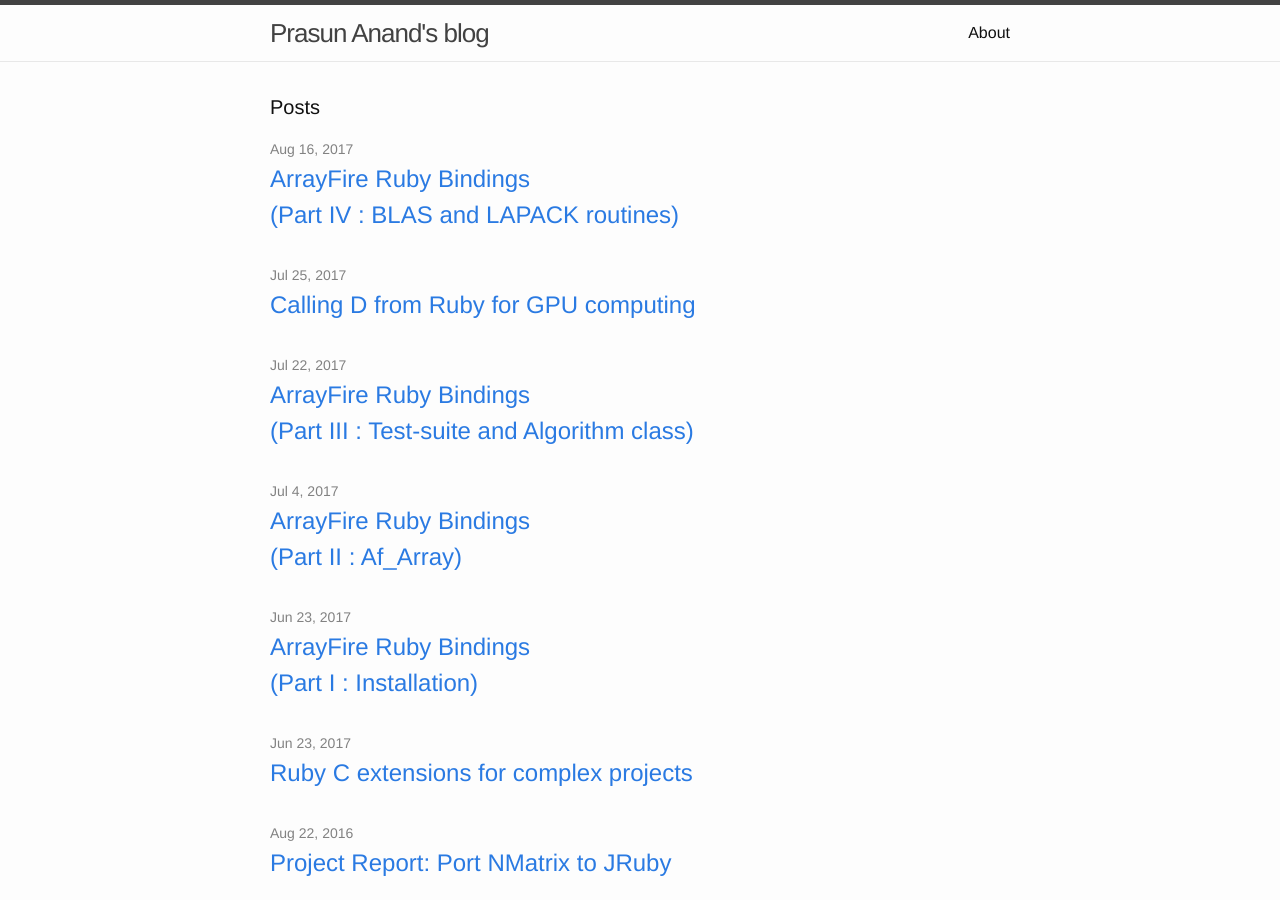
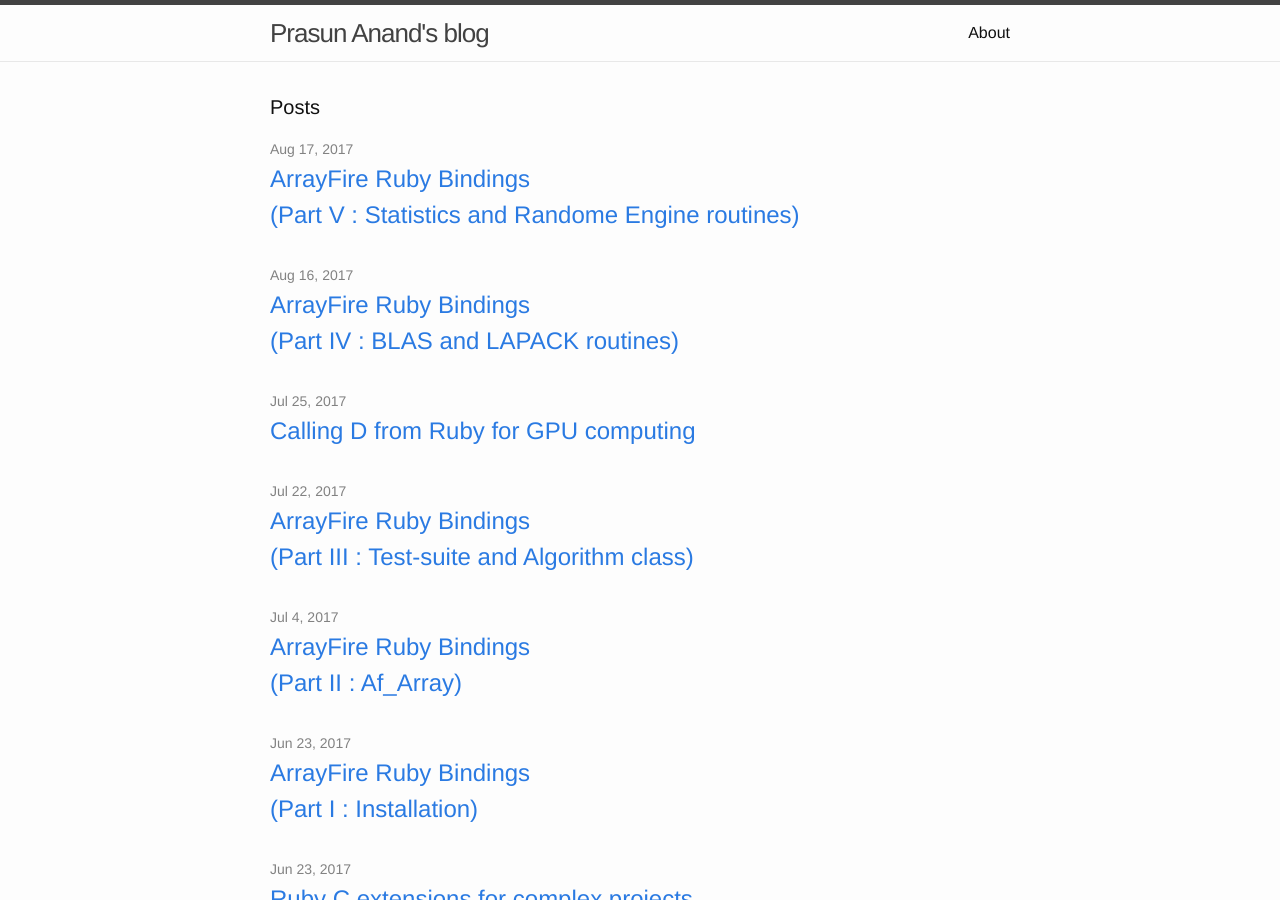
Before and after one commit to prasunanand/prasunanand.github.io, a Jekyll site: the page built from index.html, in a window 1280 px wide and 900 px high. Built offline with Jekyll 4.4.1, drawn with Linux system fonts in a browser that asks for light colours; some of the changed lines change nothing that is shown.

Commit message:
statistics and random engine

````diff
--- a/_posts/2017-08-16-gsoc17-arrayfire-ruby-bindings-part-4-blas-lapack.markdown
+++ b/_posts/2017-08-16-gsoc17-arrayfire-ruby-bindings-part-4-blas-lapack.markdown
@@ -320,7 +320,7 @@
 We can now use `ArrayFire-rb` for linear algebra since the BLAS and LAPACK routines are in
 place. Also, the performance is outstanding.
 
-In the next blog, I will explain about using the Random Engine generator for ArrayFire.
+In the next blog, I will explain about using the Random Engine generator and Statistics methods for ArrayFire.
 
 {% if page.comments %}
 <div id="disqus_thread"></div>
--- /dev/null
+++ b/_posts/2017-08-17-gsoc17-arrayfire-ruby-bindings-part-4-statistics-and-random-engine.markdown
@@ -0,0 +1,294 @@
+---
+layout: post
+title:  "ArrayFire Ruby Bindings<br>(Part V : Statistics and Randome Engine routines)"
+date:   2017-08-17 14:00:00 +0530
+categories: arrayfire
+comments: true
+---
+
+This post explains about the `Statistics` and `Random` class of `arrayfire` gem.
+`Random` class contains of methods to generate Random numbers and array of Random numbers
+on the GPU.
+
+ArrayFire supports three types of random engines: `:AF_RANDOM_ENGINE_PHILOX_4X32_10`,
+`:AF_RANDOM_ENGINE_THREEFRY_2X32_16` and `:AF_RANDOM_ENGINE_MERSENNE_GP11213` which can be
+passed as a type.
+
+The default randon engine is `:AF_RANDOM_ENGINE_PHILOX_4X32_10`. Random class helps  in creating
+an engine by specifying the type and seed. A programmer can set the seed on the fly and also create
+arrays with randomly generated values.
+
+```c
+void Init_arrayfire() {
+  ArrayFire = rb_define_module("ArrayFire");
+
+  Random = rb_define_class_under(ArrayFire, "Random", rb_cObject);
+  rb_define_alloc_func(Random, arf_engine_alloc);
+  rb_define_singleton_method(Random, "create_random_engine", (METHOD)arf_create_random_engine, 2);
+  rb_define_singleton_method(Random, "retain_random_engine", (METHOD)arf_retain_random_engine, 1);
+  rb_define_singleton_method(Random, "random_engine_set_type", (METHOD)arf_random_engine_set_type, 0);
+  rb_define_singleton_method(Random, "random_engine_get_type", (METHOD)arf_random_engine_get_type, 0);
+  rb_define_singleton_method(Random, "random_uniform", (METHOD)arf_random_uniform, 3);
+  rb_define_singleton_method(Random, "random_normal", (METHOD)arf_random_normal, 3);
+  rb_define_singleton_method(Random, "random_engine_set_seed", (METHOD)arf_random_engine_set_seed, 2);
+  rb_define_singleton_method(Random, "get_default_random_engine", (METHOD)arf_get_default_random_engine, 0);
+  rb_define_singleton_method(Random, "set_default_random_engine_type", (METHOD)arf_set_default_random_engine_type, 0);
+  rb_define_singleton_method(Random, "random_engine_get_seed", (METHOD)arf_random_engine_get_seed, 0);
+  rb_define_singleton_method(Random, "release_random_engine", (METHOD)arf_release_random_engine, 0);
+  rb_define_singleton_method(Random, "randu", (METHOD)arf_randu, 2);
+  rb_define_singleton_method(Random, "randn", (METHOD)arf_randn, 2);
+  rb_define_singleton_method(Random, "set_seed", (METHOD)arf_set_seed, 1);
+  rb_define_singleton_method(Random, "get_seed", (METHOD)arf_get_seed, 0);
+}
+```
+
+A Random enigne must be created so I write the ruby bindings to alloc memory
+and dealloc memory to a `af_random_engine` using `arf_engine_alloc` and `arf_engine_free`
+respectively. The rest is similar to how I created bindings in previous blog posts.
+
+```c
+
+typedef struct RANDOM_ENGINE_STRUCT
+{
+  af_random_engine cengine;
+}afrandomenginestruct;
+
+static VALUE arf_engine_alloc(VALUE klass)
+{
+  /* allocate */
+  afrandomenginestruct* afrandomengine = ALLOC(afrandomenginestruct);
+  /* wrap */
+  return Data_Wrap_Struct(klass, NULL, arf_engine_free, afrandomengine);
+}
+
+static void arf_engine_free(afrandomenginestruct* afrandomengine)
+{
+  free(afrandomengine);
+}
+
+static VALUE arf_create_random_engine(VALUE self, VALUE type_val, VALUE seed_val){
+  afrandomenginestruct* output = ALLOC(afrandomenginestruct);
+  af_random_engine_type rtype = arf_randome_engine_type_from_rbsymbol(type_val);
+
+  af_create_random_engine(&output->cengine, AF_RANDOM_ENGINE_DEFAULT, NUM2ULL(seed_val) ) ;
+
+  return Data_Wrap_Struct(Random, NULL, arf_engine_free, output);
+}
+
+static VALUE arf_randu(VALUE self, VALUE ndims_val, VALUE dim_val){
+  afstruct* out_array = ALLOC(afstruct);
+
+  dim_t ndims = (dim_t)FIX2LONG(ndims_val);
+  dim_t* dimensions = (dim_t*)malloc(ndims * sizeof(dim_t));
+  dim_t count = 1;
+  for (dim_t index = 0; index < ndims; index++) {
+    dimensions[index] = (dim_t)FIX2LONG(RARRAY_AREF(dim_val, index));
+    count *= dimensions[index];
+  }
+  af_randu(&out_array->carray, ndims, dimensions,f64);
+  return Data_Wrap_Struct(Af_Array, NULL, arf_free, out_array);
+}
+```
+
+
+Now, we have the bindings ready, we can check it using `pry`.
+
+```ruby
+$ rake pry
+pry -r './lib/arrayfire.rb'
+[1] pry(main)> engine = ArrayFire::Random.create_random_engine(:AF_RANDOM_ENGINE_PHILOX_4X32_10, 100)
+=> #<ArrayFire::Random:0x00000002a41350>
+[2] pry(main)> ArrayFire::Random.random_engine_get_seed(engine)
+=> 100
+[3] pry(main)> ArrayFire::Random.random_engine_set_seed(engine, 123)
+=> #<ArrayFire::Random:0x00000002cfbd98>
+[4] pry(main)> ArrayFire::Random.random_engine_get_seed(engine)
+=> 123
+[5] pry(main)> ArrayFire::Random.random_engine_get_type engine
+=> "AF_RANDOM_ENGINE_PHILOX_4X32_10"
+[6] pry(main)> arr = ArrayFire::Random.randu(2, [4, 4])
+=> #<ArrayFire::Af_Array:0x00000002b185f8>
+[7] pry(main)> ArrayFire::Util.print_array(arr)
+No Name Array
+[4 4 1 1]
+    0.3990     0.7353     0.9455     0.7089
+    0.6720     0.5160     0.1587     0.9434
+    0.5339     0.3932     0.8831     0.1227
+    0.1386     0.2706     0.0621     0.9107
+
+=> true
+[8] pry(main)> arr2 = ArrayFire::Random.randn(2, [4, 4])
+=> #<ArrayFire::Af_Array:0x000000029fd4c0>
+[9] pry(main)> ArrayFire::Util.print_array(arr2)
+No Name Array
+[4 4 1 1]
+    0.2985    -0.8873    -1.0309     0.5312
+   -2.7126    -0.3550    -1.4627    -1.7783
+    0.4584     1.9841     0.0075    -0.5459
+    1.5579    -0.9308    -1.0512     0.4640
+
+=> true
+```
+
+we have the `Random` support ready for `ArrayFire-rb`
+
+# Statistics Class
+
+The `Statistics` class provides methods to do statistical analysis on an `Af_Array`.
+
+```c
+void Init_arrayfire() {
+  ArrayFire = rb_define_module("ArrayFire");
+
+  Statistics = rb_define_class_under(ArrayFire, "Statistics", rb_cObject);
+  rb_define_singleton_method(Statistics, "mean", (METHOD)arf_mean, 2);
+  rb_define_singleton_method(Statistics, "mean_weighted", (METHOD)arf_mean_weighted, 3);
+  rb_define_singleton_method(Statistics, "var", (METHOD)arf_var, 3);
+  rb_define_singleton_method(Statistics, "var_weighted", (METHOD)arf_var_weighted, 3);
+  rb_define_singleton_method(Statistics, "stdev", (METHOD)arf_stdev, 2);
+  rb_define_singleton_method(Statistics, "cov", (METHOD)arf_cov, 3);
+  rb_define_singleton_method(Statistics, "median", (METHOD)arf_median, 2);
+  rb_define_singleton_method(Statistics, "mean_all", (METHOD)arf_mean_all, 1);
+  rb_define_singleton_method(Statistics, "mean_all_weighted", (METHOD)arf_mean_all_weighted, 2);
+  rb_define_singleton_method(Statistics, "var_all", (METHOD)arf_var_all, 2);
+  rb_define_singleton_method(Statistics, "var_all_weighted", (METHOD)arf_var_all_weighted, 2);
+  rb_define_singleton_method(Statistics, "stdev_all", (METHOD)arf_stdev_all, 1);
+  rb_define_singleton_method(Statistics, "median_all", (METHOD)arf_median_all, 1);
+  rb_define_singleton_method(Statistics, "corrcoef", (METHOD)arf_corrcoef, 2);
+
+}
+```
+
+`ArrayFire` provides four different methods to calculate the means namely,
+`mean`, `mean_weighted`, `mean_all`, `mean_all_weighted`. The implementation
+is given below.
+
+`mean` and `mean_weighted` calculate the mean and weighted mean along the dimnension
+specified. However, `mean_all` and `mean_weighted_all` calculate the mean and weighted
+mean over all the elements in an array.
+
+```c
+
+static VALUE arf_mean(VALUE self, VALUE array_val, VALUE dim_val){
+  afstruct* input;
+  afstruct* output = ALLOC(afstruct);
+
+  Data_Get_Struct(array_val, afstruct, input);
+
+  af_mean(&output->carray, input->carray, NUM2UINT(dim_val));
+  af_print_array(output->carray);
+
+  return Data_Wrap_Struct(Af_Array, NULL, arf_free, output);
+}
+
+static VALUE arf_mean_weighted(VALUE self, VALUE array_val, VALUE weighted_array_val, VALUE dim_val){
+  afstruct* input;
+  afstruct* weighted_array;
+  afstruct* output = ALLOC(afstruct);
+
+  Data_Get_Struct(array_val, afstruct, input);
+  Data_Get_Struct(weighted_array_val, afstruct, weighted_array);
+
+  af_mean_weighted(&output->carray, input->carray, weighted_array->carray, NUM2UINT(dim_val));
+  af_print_array(output->carray);
+
+  return Data_Wrap_Struct(Af_Array, NULL, arf_free, output);
+}
+
+static VALUE arf_mean_all(VALUE self, VALUE array_val){
+  afstruct* input;
+  double real_part, imag_part;
+
+  Data_Get_Struct(array_val, afstruct, input);
+
+  af_mean_all(&real_part, &imag_part, input->carray);
+
+  return DBL2NUM(real_part);
+}
+
+static VALUE arf_mean_all_weighted(VALUE self, VALUE array_val, VALUE weighted_array_val){
+  afstruct* input;
+  afstruct* weighted_array;
+  double real_part, imag_part;
+
+  Data_Get_Struct(array_val, afstruct, input);
+  Data_Get_Struct(weighted_array_val, afstruct, weighted_array);
+
+  af_mean_all_weighted(&real_part, &imag_part, input->carray, weighted_array->carray);
+
+  return DBL2NUM(real_part);
+}
+
+```
+I check the bindings using `pry`.
+
+```ruby
+$ rake pry
+pry -r './lib/arrayfire.rb'
+[1] pry(main)> arr = ArrayFire::Random.randu(2, [4, 4])=> #<ArrayFire::Af_Array:0x0000000308fb08>
+[2] pry(main)> ArrayFire::Util.print_array(arr)No Name Array
+[4 4 1 1]
+    0.3990     0.7353     0.9455     0.7089
+    0.6720     0.5160     0.1587     0.9434
+    0.5339     0.3932     0.8831     0.1227
+    0.1386     0.2706     0.0621     0.9107
+
+=> true
+[3] pry(main)> weighted_array = ArrayFire::Af_Array.new 2, [4,4], [1, 2, 2, 0,  -2, 2 , 1, 3, 1, 4, 3 , 1, 0, -3, 2, 9]
+No Name Array
+[4 4 1 1]
+    1.0000    -2.0000     1.0000     0.0000
+    2.0000     2.0000     4.0000    -3.0000
+    2.0000     1.0000     3.0000     2.0000
+    0.0000     3.0000     1.0000     9.0000
+
+=> #<ArrayFire::Af_Array:0x0000000316c008>
+[4] pry(main)> mean = ArrayFire::Statistics.mean(arr, 1)
+No Name Array
+[4 1 1 1]
+    0.6972
+    0.5725
+    0.4832
+    0.3455
+
+=> #<ArrayFire::Af_Array:0x00000003212138>
+[5] pry(main)> mean_weighted = ArrayFire::Statistics.mean_weighted(arr, weighted_array, 2)
+No Name Array
+[4 4 1 1]
+    0.3990     0.7353     0.9455        nan
+    0.6720     0.5160     0.1587     0.9434
+    0.5339     0.3932     0.8831     0.1227
+       nan     0.2706     0.0621     0.9107
+
+=> #<ArrayFire::Af_Array:0x000000031d2588>
+[6] pry(main)> mean_all = ArrayFire::Statistics.mean_all(arr)=> 0.5246008634567261
+[7] pry(main)> mean_all_weighted = ArrayFire::Statistics.mean_all_weighted(arr, weighted_array)
+=> 0.5184718370437622
+```
+
+Hence, Ruby bindings for Statistics and Random methods have been successfully implemented.
+
+# Conclusion
+
+We can now use `ArrayFire-rb` for statistical analysis on data. Since, the calculations would be
+on GPU, we can feed it large amount of data from real world.
+
+Random engine can help in creating large arrays with randomly generated values in seconds.
+
+In the next blog, I will explain about using multiple backends using `ArrayFire` , i.e. OpenCL, CUDA
+and even use CPUs.
+
+{% if page.comments %}
+<div id="disqus_thread"></div>
+<script>
+(function() { // DON'T EDIT BELOW THIS LINE
+var d = document, s = d.createElement('script');
+
+s.src = '//prasunanandblog.disqus.com/embed.js';
+
+s.setAttribute('data-timestamp', +new Date());
+(d.head || d.body).appendChild(s);
+})();
+</script>
+<noscript>Please enable JavaScript to view the <a href="https://disqus.com/?ref_noscript" rel="nofollow">comments powered by Disqus.</a></noscript>
+{% endif %}
````
